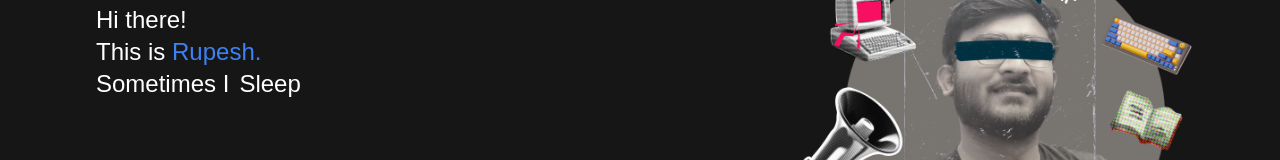
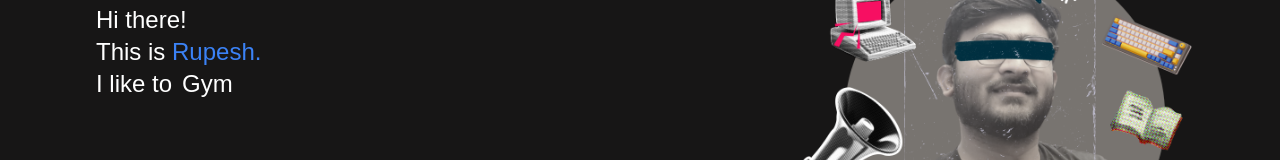
Before and after one commit to whyrupesh/rupesh-website, a React (Vite) app: page / in a window 1280 px wide. Shown: the part 244-404 px from the top of the page. Built offline with nearby package versions, Linux system fonts and the light colour scheme.

Commit message:
some home changes

```diff
--- a/src/Components/Home.jsx
+++ b/src/Components/Home.jsx
@@ -16,7 +16,7 @@ export default function Home() {
           </div>
 
           <div className="text-2xl">
-            Sometimes I<span id="changingText"></span>
+            I like to<span id="changingText"></span>
           </div>
         </div>
 
--- a/src/Components/Navbar.jsx
+++ b/src/Components/Navbar.jsx
@@ -16,7 +16,7 @@ export default function Navbar() {
         <h1 className="font-semibold w-4/5 text-2xl">whyrupesh</h1>
       </Link>
 
-      <div className="menu-icon hidden" onClick={handleShowNavbar}>
+      <div className="menu-icon hidden ml-auto" onClick={handleShowNavbar}>
         <FaBars className="h-6 w-6" />
       </div>
       <nav className="">
--- a/src/index.css
+++ b/src/index.css
@@ -21,15 +21,15 @@ body {
     content: "Code";
   }
   25% {
-    content: "Edit";
+    content: "Edit Videos";
   }
 
   50% {
-    content: "Sleep";
+    content: "Gym";
   }
 
   75% {
-    content: "Gym";
+    content: "Sleep";
   }
 }
 
```
